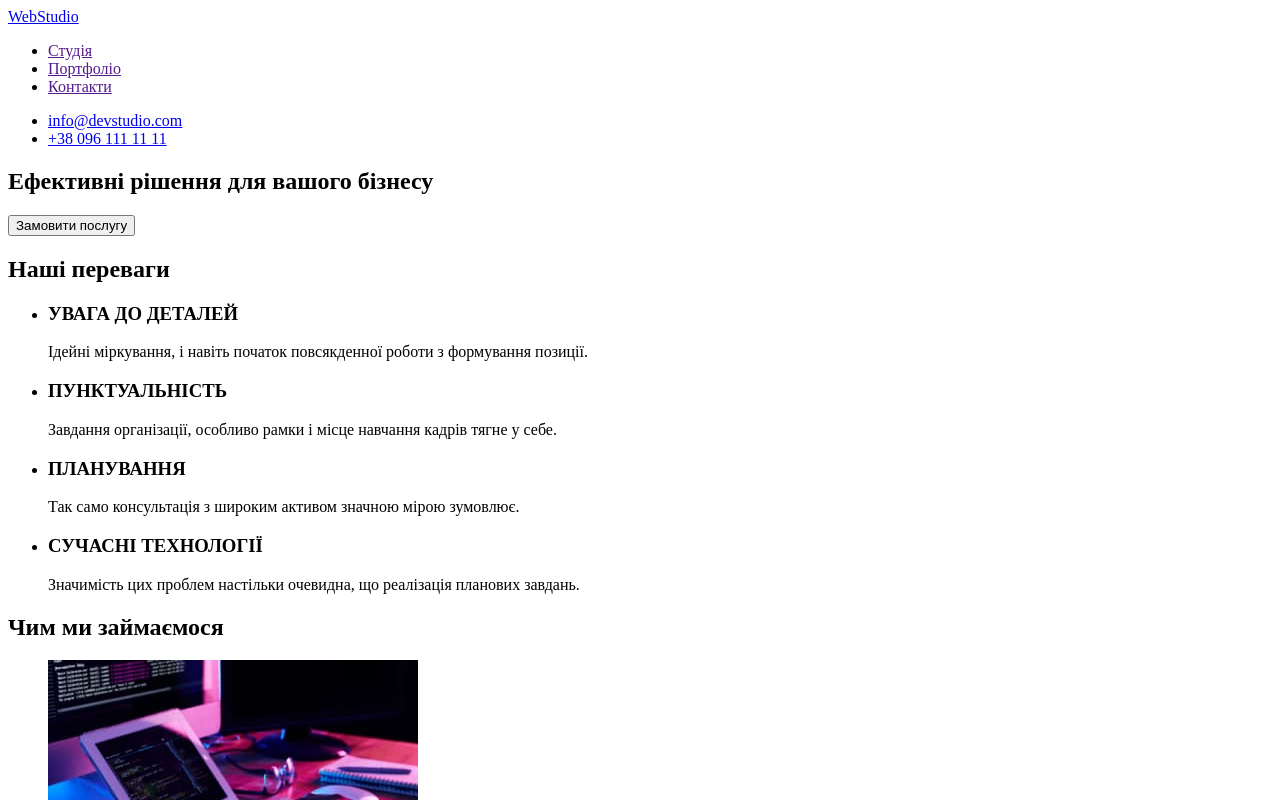
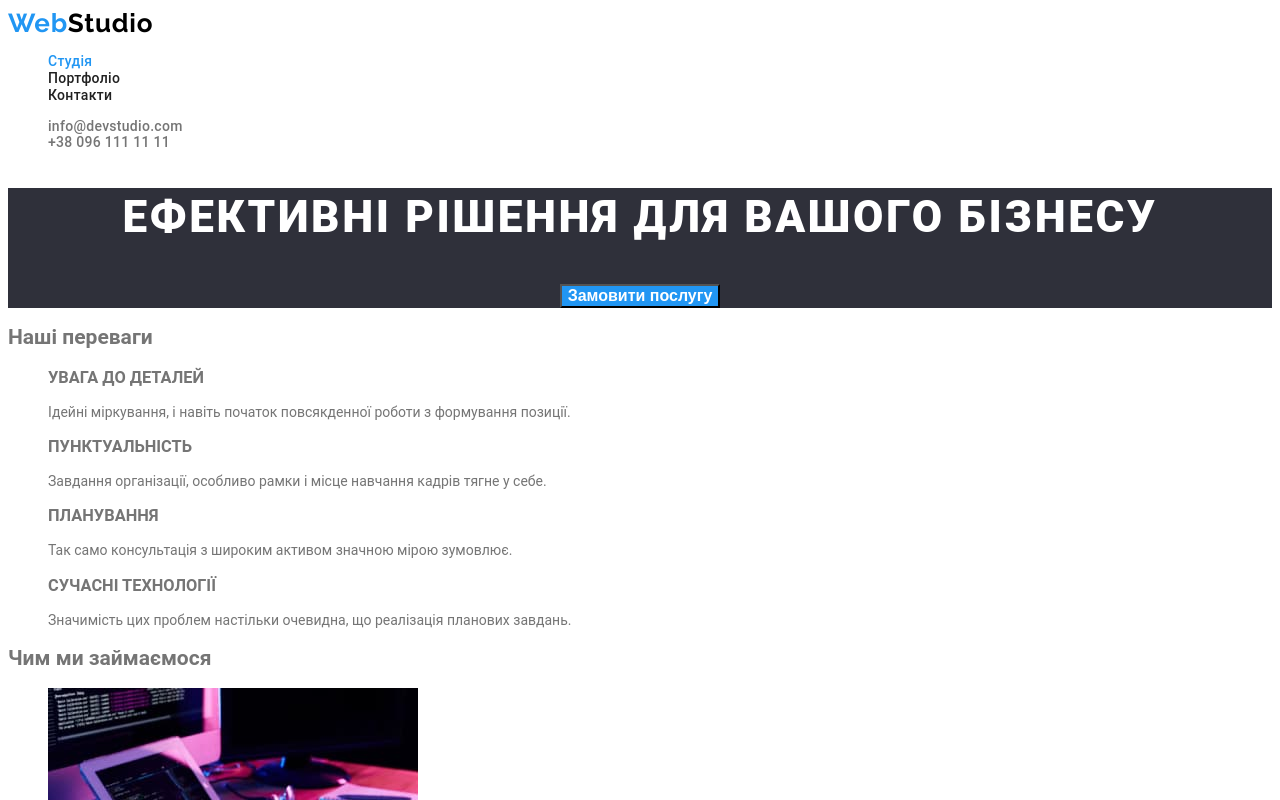
Before and after one commit to KaterynaHarmash/goit-markup-hw-02, a plain HTML site: page index.html in a window 1280 px wide. Shown: the top 800 px of the page. Drawn offline with Linux system fonts and the light colour scheme.

Commit message:
style header+hero of index page

```diff
--- a/css/styles.css
+++ b/css/styles.css
@@ -1,5 +1,6 @@
 :root {
     --accent-color: #2196F3;
+    --accent-active-color: #188CE8;
     --primary-text-color: #757575;
     --secondary-text-color: rgba(255, 255, 255, 0.60);
     --contrast-text-color: #FFFFFF;
@@ -9,3 +10,80 @@
     --secondary-bg-color: #F5F4FA;
     --accent-bg-color: #2F303A;
 }
+body {
+    font-family: Roboto, sans-serif;
+    font-size: 14px;
+    font-weight: 400;
+    line-height: 1.2;
+    color: var(--primary-text-color);
+    background-color: var(--primary-bg-color);
+}
+
+ul {
+    list-style-type: none;
+}
+a {
+    text-decoration: none;
+}
+
+/* buttons */
+.button {
+    font-size: 16px;
+    text-align: center;
+    color: var(--title-color);
+}
+.button-primary {
+    font-weight: 700;
+    color: var(--contrast-text-color);
+    background-color: var(--accent-color);
+}
+.button-secondary {
+    font-weight: 500;
+}
+.button.active, .button-primary:hover, .button-primary:focus {
+    background-color: var(--accent-active-color);
+    cursor: pointer;
+}
+
+/* header */
+.header {
+    font-weight: 500;
+    letter-spacing: 0.28px;
+}
+/* navigation */
+.logo {
+    font-family: Raleway, sans-serif;
+    color: var(--logo-text-color);
+    font-size: 26px;
+    font-weight: 700;
+    letter-spacing: 0.78px;
+}
+.logo span {
+    color: var(--accent-color);
+}
+.nav-link {
+    color: var(--title-color);
+    font-weight: 500;
+}
+.current > .nav-link, .link:hover, .link:focus {
+    color: var(--accent-color);
+}
+/* contacts */
+.contacts-link {
+    color: var(--primary-text-color);
+    font-weight: 500;
+}
+
+/* hero */
+.hero {
+    text-align: center;
+    background-color: var(--accent-bg-color);
+}
+.hero-title {
+    font-size: 44px;
+    font-weight: 900;
+    line-height: 1.36;
+    letter-spacing: 2.64px;
+    text-transform: uppercase;
+    color: var(--contrast-text-color);
+}
--- a/index.html
+++ b/index.html
@@ -4,27 +4,28 @@
         <meta charset="UTF-8">
         <meta name="viewport" content="width=device-width, initial-scale=1.0">
         <title>WebStudio</title>
+        <link href="https://fonts.googleapis.com/css2?family=Raleway:wght@700&display=swap" rel="stylesheet">
         <link href="./css/styles.css" rel="stylesheet">
     </head>
-    <body>
-        <header>
+    <body class="page">
+        <header class="header">
             <nav>
-                <a href="./">WebStudio</a>
-                <ul>
-                    <li><a href="">Студія</a></li>
-                    <li><a href="">Портфоліо</a></li>
-                    <li><a href="">Контакти</a></li>
+                <a href="./" class="logo"><span>Web</span>Studio</a>
+                <ul class="nav">
+                    <li class="nav-item current"><a href="" class="nav-link link">Студія</a></li>
+                    <li class="nav-item"><a href="./portfolio.html" class="nav-link link">Портфоліо</a></li>
+                    <li class="nav-item"><a href="" class="nav-link link">Контакти</a></li>
                 </ul>
             </nav>
-            <ul>
-                <li><a href="mailto:info@devstudio.com">info@devstudio.com</a></li>
-                <li><a href="tel:+380961111111">+38 096 111 11 11</a></li>
+            <ul class="contacts">
+                <li class="contacts-item"><a class="contacts-link link" href="mailto:info@devstudio.com">info@devstudio.com</a></li>
+                <li class="contacts-item"><a class="contacts-link link" href="tel:+380961111111">+38 096 111 11 11</a></li>
             </ul>
         </header>
         <main>
-            <section>
-                <h1>Ефективні рішення для вашого бізнесу</h1>
-                <button type="button">Замовити послугу</button>
+            <section class="hero">
+                <h1 class="hero-title">Ефективні рішення для вашого бізнесу</h1>
+                <button type="button" class="button button-primary">Замовити послугу</button>
             </section>
             <section>
                 <h2>Наші переваги</h2>
```
Also changed, not shown: portfolio.html (added, +39 -0 lines).
